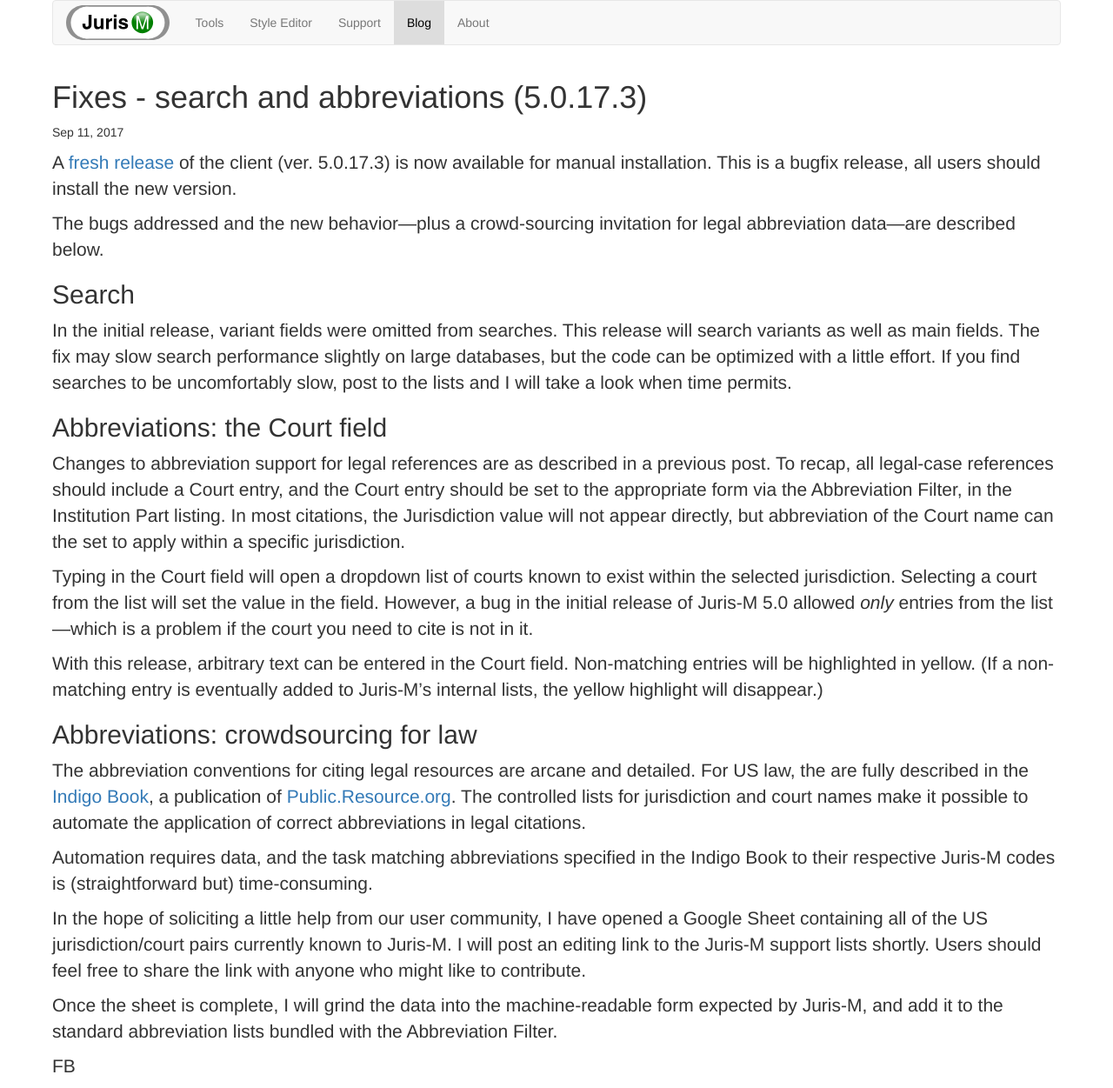
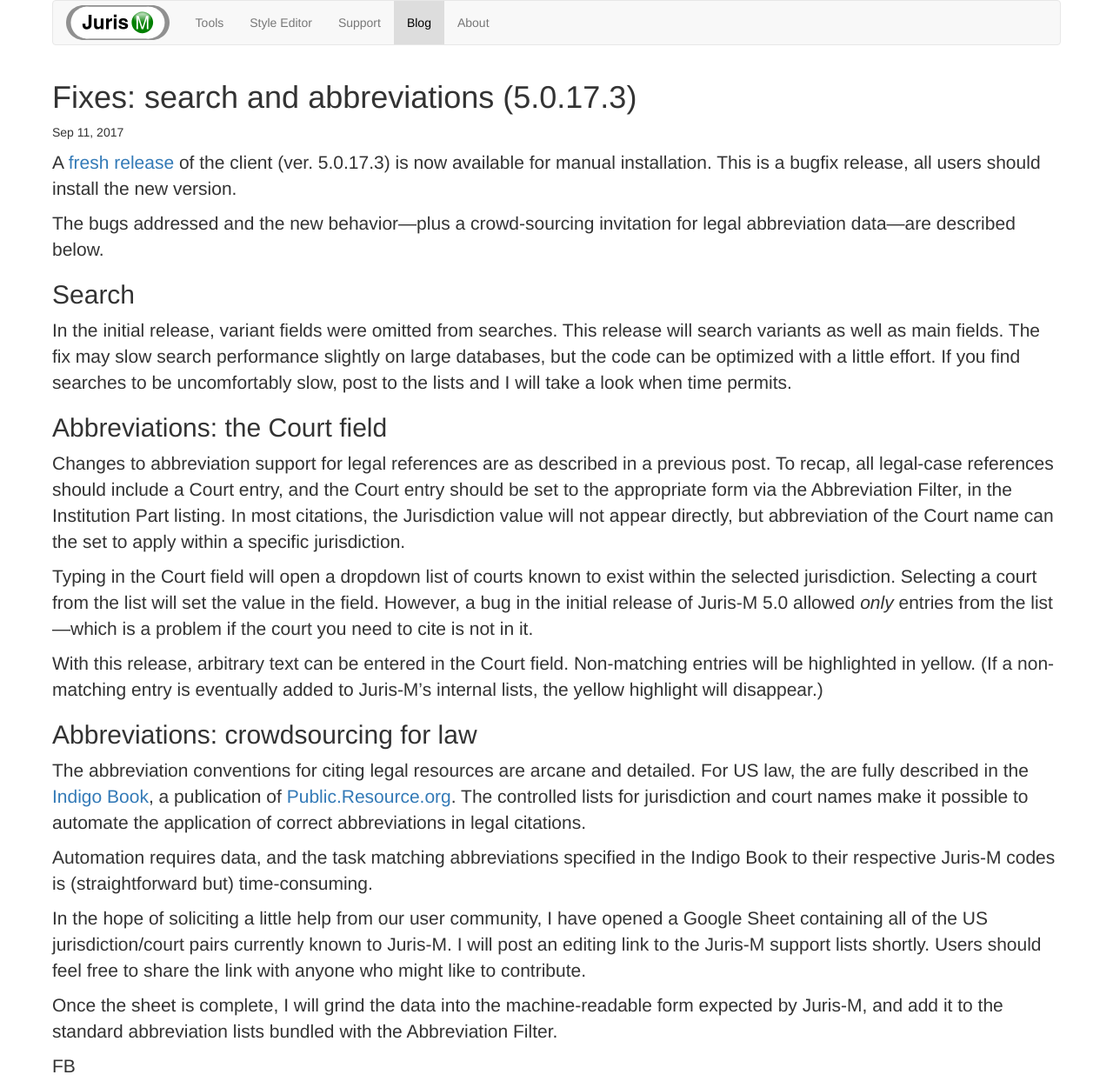
Before and after one commit to Juris-M/blog, a Jekyll site: the page built from _posts/2017-09-11-rel-search-and-abbrevs.markdown, in a window 1280 px wide. Shown: the whole page at 87% size. Built offline with Jekyll 4.4.1, drawn with Linux system fonts in a browser that asks for light colours; nearby versions of some CDN libraries.

```diff
--- a/_posts/2017-09-11-rel-search-and-abbrevs.markdown
+++ b/_posts/2017-09-11-rel-search-and-abbrevs.markdown
@@ -1,6 +1,6 @@
 ---
 layout: post
-title:  Fixes - search and abbreviations (5.0.17.3)
+title:  "Fixes: search and abbreviations (5.0.17.3)"
 date:   2017-09-11
 categories: jurism announcement
 ---
```
